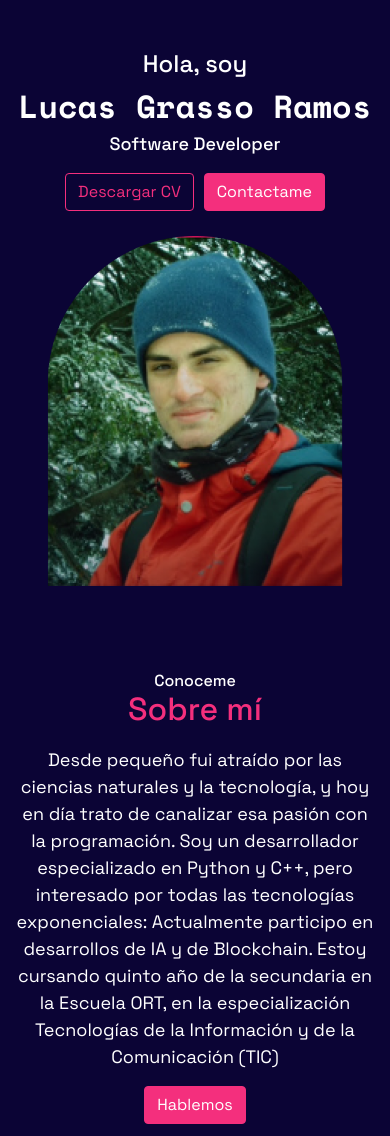
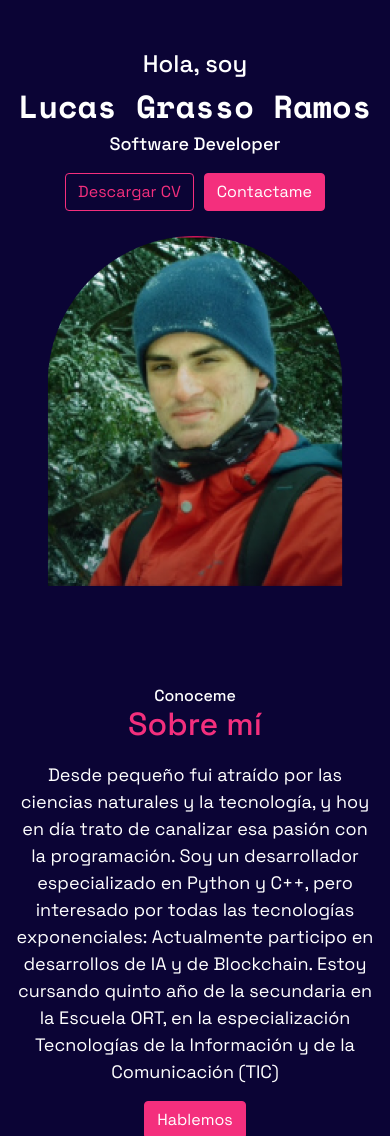
Before and after one commit to LucasGrasso/oldPortfolio, a plain HTML site: page index.html in a window 390 px wide. Shown: the top 1136 px of the page. Drawn offline with nearby package versions, Linux system fonts and the light colour scheme.

Commit message:
Update style.css

```diff
--- a/static/css/style.css
+++ b/static/css/style.css
@@ -312,3 +312,8 @@ input[type="email"]
 {
   font-family: "Space Grotesk", sans-serif;
 }
+@media (max-width: 600px) {
+  .containerTitulo{
+    padding-bottom:100px;
+  }
+}
```
